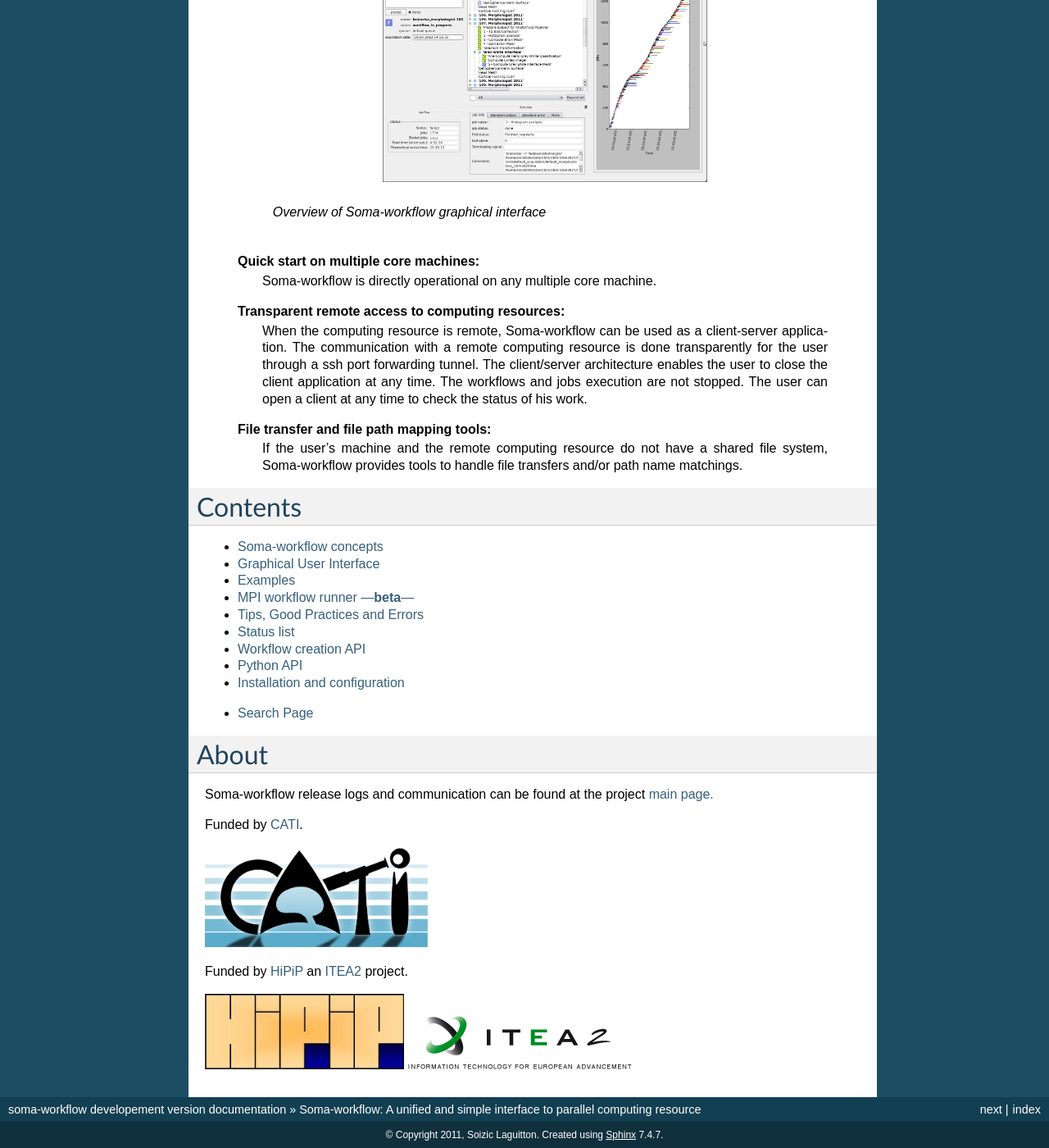
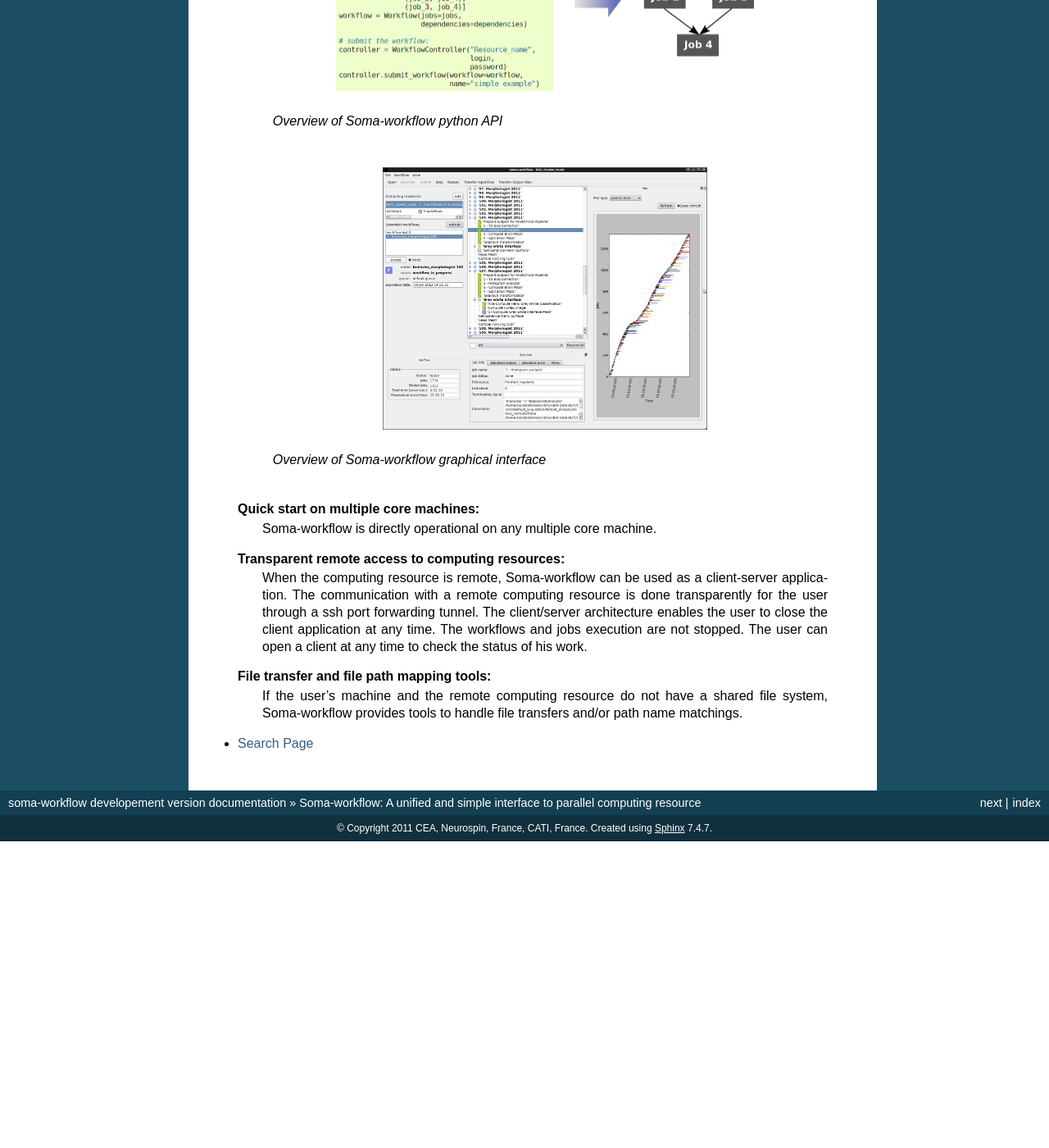
Before and after one commit to populse/soma-workflow, a Sphinx documentation site: the page built from doc/source/index.txt, in a window 1280 px wide and 1400 px high, scrolled down 1204 px. Shown: the whole window at 82% size. Built offline with Sphinx 7.4.7, drawn with Linux system fonts in a browser that asks for light colours; the version number could not be read and is left out; after the commit the page ends 2230 px from its top, so only the background shows below that; some of the changed text lies outside the part shown.

Commit message:
WIP documentation

```diff
--- a/doc/source/conf.py
+++ b/doc/source/conf.py
@@ -43,7 +43,7 @@
 
 # General information about the project.
 project = u'soma-workflow'
-copyright = u'2011, Soizic Laguitton'
+copyright = u'2011 CEA, Neurospin, France, CATI, France'
 
 # The version info for the project you're documenting, acts as replacement for
 # |version| and |release|, also used in various other places throughout the
--- a/doc/source/index.txt
+++ b/doc/source/index.txt
@@ -76,21 +92,6 @@
     path name matchings.
 
 
-Contents
-========
-
-.. toctree::
-   :maxdepth: 1
-
-   concepts.txt
-   gui.txt
-   examples.txt
-   MPI_workflow_runner.txt
-   errors_troubleshooting.txt
-   status_list.txt
-   workflow_creation.txt
-   client_API.txt
-   install_config.txt
 
 
 
@@ -110,22 +111,3 @@
 ..
   :Release: |release|
   :Date: |today|
-
-
-About
-=====
-
-Soma-workflow release logs and communication can be found at the project `main page. <http://brainvisa.info/soma-workflow>`_
-
-Funded by `CATI <http://cati-neuroimaging.com>`_.
-
-.. image:: images/logo_cati_couleur_100.*
-  :scale: 40
-
-
-Funded by `HiPiP <http://hipip.eu>`_ an `ITEA2 <http://www.itea2.org/>`_ project.
-
-.. image:: images/hipip.*
-  :scale: 40
-
-.. image:: images/itea2.*
```
Also changed, not shown: other parts of doc/source/index.txt (+16 -0 lines).
